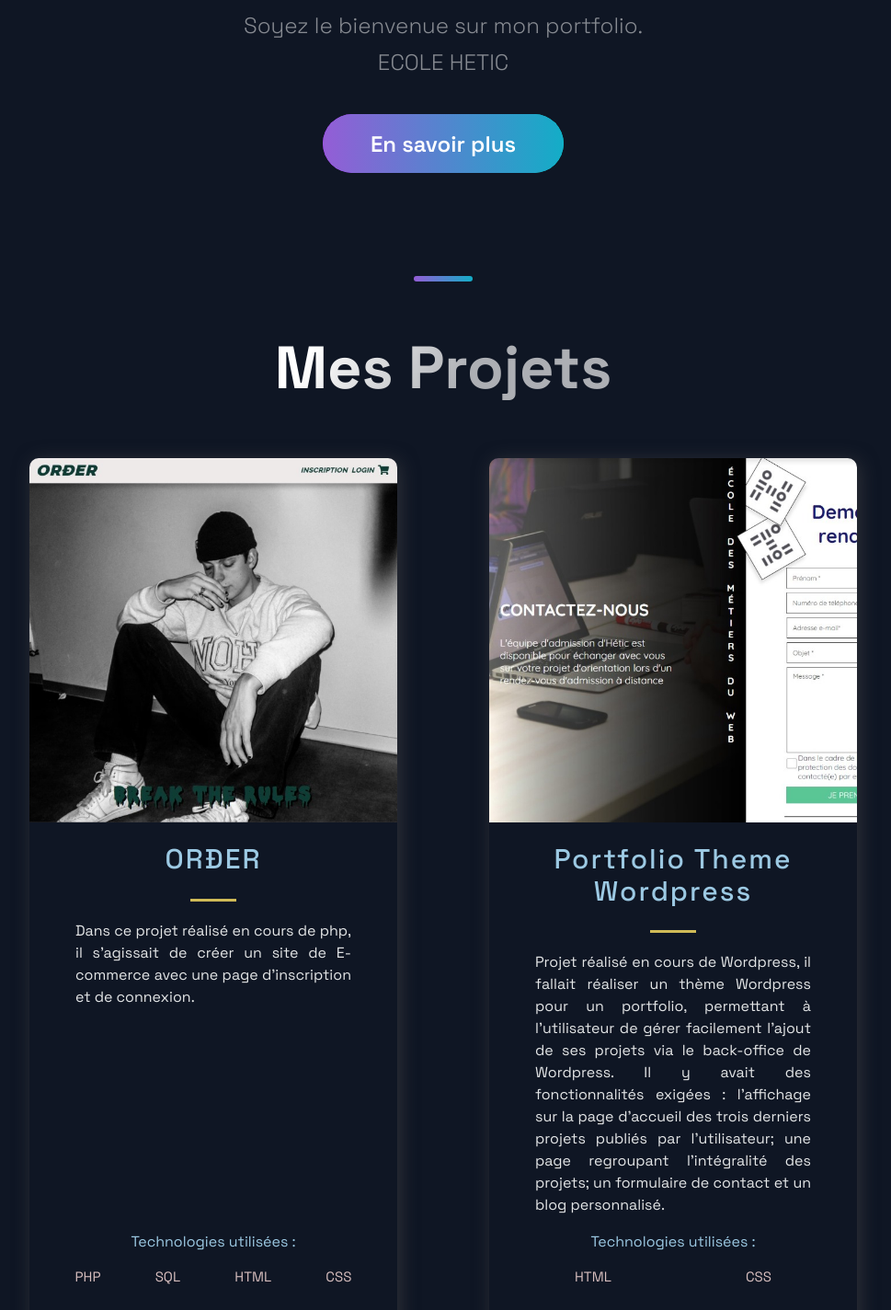
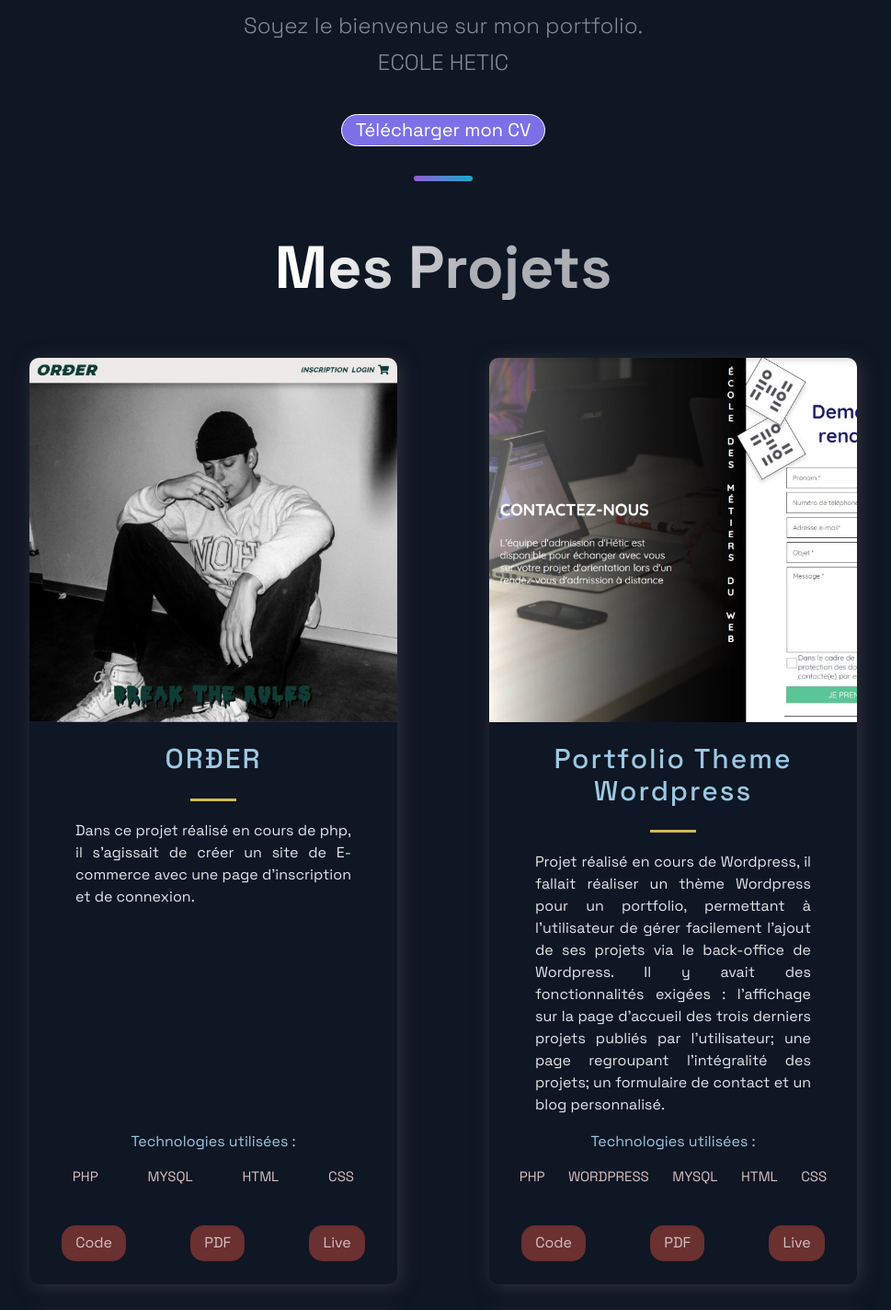
Before and after one commit to JuanR-T/Portfolio, a Next.js app: page / in a window 1280 px wide. Shown: the part 720-2144 px from the top of the page at 92% size, without its empty margins (158-1127 px from the left). Built offline with nearby package versions, Linux system fonts and the light colour scheme.

Commit message:
DropdownMenu + DownLoadPDF

```diff
--- a/src/components/Header/Header.js
+++ b/src/components/Header/Header.js
@@ -3,10 +3,12 @@ import React from 'react';
 import Link from 'next/link';
 import { AiFillGithub, AiFillInstagram, AiFillLinkedin } from 'react-icons/ai';
 import { BiGame } from 'react-icons/bi';
-import { Container, Div1, Div2, Div3, NavLink, SocialIcons, Span } from './HeaderStyles';
+import { Container, Div1, Div2, Div3, NavLink, SocialIcons, Span, ContactDropDown} from './HeaderStyles';
+import NavDropDown from '../NavDropDown';
 
 const Header = () =>  (
     <Container>
+
         <Div1>
             <Link href="/">
               <a style ={{ display : "flex", alignItems :"center", color: 'whitesmoke', marginTop: '-20px'}}>
--- a/src/components/Header/HeaderStyles.js
+++ b/src/components/Header/HeaderStyles.js
@@ -63,6 +63,7 @@ export const NavLink = styled.a`
   }
   @media ${(props) => props.theme.breakpoints.sm} {
     padding: 0.5rem;
+    font-size:1rem;
   }
 `;
 
@@ -112,9 +113,6 @@ export const NavProductsIcon = styled(IoIosArrowDropdown)`
   }
 `;
 
-
-// Social Icons
-
 export const SocialIcons = styled.a`
 transition: 0.3s ease;
 color: white;
--- a/src/components/Hero/Hero.js
+++ b/src/components/Hero/Hero.js
@@ -2,7 +2,7 @@ import React from 'react';
 
 import {ProfileImage} from '../../constants/constants';
 import {Img } from '../Projects/ProjectsStyles';
-import { Section, SectionText, SectionTitle } from '../../styles/GlobalComponents';
+import { Section, SectionText, SectionTitle, DownloadLink } from '../../styles/GlobalComponents';
 import Button from '../../styles/GlobalComponents/Button';
 import { LeftSection, ProfileImageDiv } from './HeroStyles';
 
@@ -30,7 +30,9 @@ const Hero =  () => (
         <br />
         ECOLE HETIC
       </SectionText>
-      <Button onClick={() => window.location = 'https://www.hetic.net/'}>En savoir plus</Button>
+      <DownloadLink href="/CV_Restrepo_Torres_Juan.pdf" download>
+        Télécharger mon CV
+      </DownloadLink>
     </LeftSection>
   </Section>
 );
--- a/src/components/NavDropDown/NavDropDown.js
+++ b/src/components/NavDropDown/NavDropDown.js
@@ -1,13 +1,12 @@
 import styled from 'styled-components'
 
 export const DropDownContainer = styled.div`
-  position: absolute;
   display: flex;
   flex-direction: column;
   right: -25%;
   top: 40px;
   width: 280px;
-  background-color: #fff;
+  background-color: black;
   border-radius: 8px;
   z-index: 100;
   padding: 4px 0;
--- a/src/components/NavDropDown/index.js
+++ b/src/components/NavDropDown/index.js
@@ -5,9 +5,35 @@ import { FaLocationArrow } from "react-icons/fa"
 import { DropDownContainer, DropDownIcon, DropDownItem, DropDownItemDesc, DropDownItemTitle, DropDownTextContainer } from './NavDropDown'
 
 const NavDropDown = (props) => (
-  <div>
-    NavDropDown
-  </div>
+  <DropDownContainer active={props.isOpen}>
+    <DropDownItem href="#" target="_blank" rel="noreferrer">
+      <DropDownIcon>
+        <AiFillPhone/>
+      </DropDownIcon>
+      <DropDownTextContainer>
+        <DropDownItemTitle>Phone</DropDownItemTitle>
+        <DropDownItemDesc>Let's get together and have a chat?'</DropDownItemDesc>
+      </DropDownTextContainer>
+    </DropDownItem>
+    <DropDownItem href="#" target="_blank" rel="noreferrer">
+      <DropDownIcon>
+      <AiOutlineMail/>
+      </DropDownIcon>
+      <DropDownTextContainer>
+        <DropDownItemTitle>Email</DropDownItemTitle>
+        <DropDownItemDesc>If you want to talk jus send a message and I'll get back</DropDownItemDesc>
+      </DropDownTextContainer>
+    </DropDownItem>
+    <DropDownItem href="#" target="_blank" rel="noreferrer">
+      <DropDownIcon>
+      <FaLocationArrow/>
+      </DropDownIcon>
+      <DropDownTextContainer>
+        <DropDownItemTitle>Address</DropDownItemTitle>
+        <DropDownItemDesc>1405, Angelus Dr, Florissant. Mo</DropDownItemDesc>
+      </DropDownTextContainer>
+    </DropDownItem>
+  </DropDownContainer>
 );
 
 export default NavDropDown
--- a/src/components/Projects/Projects.js
+++ b/src/components/Projects/Projects.js
@@ -1,7 +1,7 @@
 import React from 'react';
 
-import { BlogCard, CardInfo, ExternalLinks, GridContainer, HeaderThree, Hr, Tag, TagList, TitleContent, UtilityList, Img } from './ProjectsStyles';
-import { Section, SectionDivider, SectionTitle } from '../../styles/GlobalComponents';
+import { BlogCard, CardInfo, ExternalLinks, GridContainer, HeaderThree, Hr, Tag, TagList, TitleContent, UtilityList, Img} from './ProjectsStyles';
+import { Section, SectionDivider, SectionTitle, DownloadLink } from '../../styles/GlobalComponents';
 import { projects } from '../../constants/constants';
 
 const Projects = () => (
@@ -11,7 +11,7 @@ const Projects = () => (
       <SectionTitle main> Mes Projets</SectionTitle>
     </Section>
     <GridContainer>
-      {projects.map(({id, image, title, description, tags, source, visit}) =>
+      {projects.map(({id, image, title, description, tags, source, visit, pdf}) =>
         <BlogCard key={id}>
           <div>
             <Img src={image} style={{alignContent:"flex-start", display:"flex"}}/>
@@ -31,7 +31,8 @@ const Projects = () => (
               ))}
             </TagList>
             <UtilityList>
-              <ExternalLinks href={visit}>Code</ExternalLinks>
+              <ExternalLinks href={source}>Code</ExternalLinks>
+              <ExternalLinks href={pdf} download>PDF</ExternalLinks>
               <ExternalLinks href={visit}>Live</ExternalLinks>
             </UtilityList>
           </div>
--- a/src/components/Projects/ProjectsStyles.js
+++ b/src/components/Projects/ProjectsStyles.js
@@ -1,3 +1,4 @@
+import React from 'react';
 import styled from 'styled-components';
 
 export const Img = styled.img`
@@ -95,6 +96,7 @@ export const UtilityList = styled.ul`
 `;
 
 export const ExternalLinks = styled.a`
+
 color:#d4c0c0;
 font-size: 1.6rem;
 padding:1rem 1.5rem;
--- a/src/constants/constants.js
+++ b/src/constants/constants.js
@@ -3,18 +3,20 @@ export const projects = [
     title: 'ORĐER',
     description: "Dans ce projet réalisé en cours de php, il s'agissait de créer un site de E-commerce avec une page d'inscription et de connexion.",
       image: '/images/Order.jpg',
-      tags: ['PHP', 'SQL', 'HTML', 'CSS'],
+      tags: ['PHP', 'MYSQL', 'HTML', 'CSS'],
     source: 'https://google.com',
     visit: 'http://order.infinityfreeapp.com/projet_hetic/',
+    pdf:'/CV_Restrepo_Torres_Juan.pdf',
     id: 0,
   },
   {
     title: 'Portfolio Theme Wordpress',
     description: "Projet réalisé en cours de Wordpress, il fallait réaliser un thème Wordpress pour un portfolio, permettant à l'utilisateur de gérer facilement l'ajout de ses projets via le back-office de Wordpress. Il y avait des fonctionnalités exigées : l'affichage sur la page d'accueil des trois derniers projets publiés par l'utilisateur; une page regroupant l'intégralité des projets; un formulaire de contact et un blog personnalisé.",
       image: '/images/Contact_us.jpg',
-      tags: ['HTML', 'CSS'],
+      tags: ['PHP', 'WORDPRESS','MYSQL','HTML','CSS'],
     source: 'https://google.com',
-    visit: 'https://google.com',
+    visit: 'http://portfoliojuanrestrepotorres.infinityfreeapp.com/',
+    pdf:'#',
     id: 1,
   },
   {
@@ -24,6 +26,7 @@ export const projects = [
     tags: ['WORDPRESS','HTML', 'CSS','PHP','SEO'],
     source: 'https://google.com',
     visit: 'http://tylurrude-trottinette.infinityfreeapp.com/',
+    pdf:'#',
     id: 2,
   },
   {
@@ -33,6 +36,7 @@ export const projects = [
       tags: ['HTML', 'CSS'],
     source: 'https://google.com',
     visit: 'https://google.com',
+    pdf:'#',
     id: 3,
   },
   {
@@ -42,6 +46,7 @@ export const projects = [
     tags: ['HTML', 'CSS', 'JAVASCRIPT','API'],
     source: 'https://google.com',
     visit: 'https://google.com',
+    pdf:'#',
     id: 4,
   },
   {
@@ -51,6 +56,7 @@ export const projects = [
     tags: ['HTML', 'CSS'],
     source: 'https://google.com',
     visit: 'https://baniera-juan.netlify.app/',
+    pdf:'#',
     id: 5,
   },
   {
@@ -60,6 +66,7 @@ export const projects = [
     tags: ['ADOBE XD', 'ADOBE PHOTOSHOP',],
     source: 'https://google.com',
     visit: 'https://google.com',
+    pdf:'#',
     id: 6,
   },
   {
@@ -69,6 +76,7 @@ export const projects = [
     tags: ['SHEETS',],
     source: 'https://google.com',
     visit: 'https://google.com',
+    pdf:'#',
     id: 7,
   },
   {
@@ -78,6 +86,7 @@ export const projects = [
     tags: ['ADOBE ILLUSTRATOR', 'ADOBE PHOTOSHOP',],
     source: 'https://google.com',
     visit: 'https://google.com',
+    pdf:'#',
     id: 8,
   },
   {
@@ -87,6 +96,7 @@ export const projects = [
     tags: ['SHEETS', 'PINTEREST','DRIBBBLE','UNSPLASH'],
     source: 'https://google.com',
     visit: 'https://google.com',
+    pdf:'#',
     id: 9,
   },
 
--- a/src/layout/Layout.js
+++ b/src/layout/Layout.js
@@ -3,6 +3,7 @@ import React from 'react'
 import Footer from '../components/Footer/Footer'
 import Header from '../components/Header/Header'
 import { Container } from './LayoutStyles'
+
 
 export const Layout = ({children}) => {
   return (
--- a/src/styles/GlobalComponents/index.js
+++ b/src/styles/GlobalComponents/index.js
@@ -13,8 +13,10 @@ export const Section = styled.section`
   z-index:10;
 
   @media ${(props) => props.theme.breakpoints.md} {
-    padding: 24px 48px 0;
+    padding: ${(props) => props.nopadding ? "0" : "0px 0px 0" } ;
+    width: calc(100vw - 32px);
     flex-direction: column;
+    justify-items:center;
   }
 
   @media ${(props) => props.theme.breakpoints.sm} {
@@ -282,3 +284,14 @@ export const LinkIconImg = styled.div`
     height: ${({ large }) => large ? '32px' : '16px'};
   }
 `
+export const DownloadLink = styled.a`
+
+  background-color: #7D70E7;
+  border: 1px solid #FFFFFF;
+  border-radius: 20px;
+  color: white;
+  font-size: 2rem;
+  padding: 5px 15px;
+  text-decoration: none;
+  transition: all .2s ease-in-out;
+`
```
Also changed, not shown: 1 other file (tests, documents, lock files or other folders).
